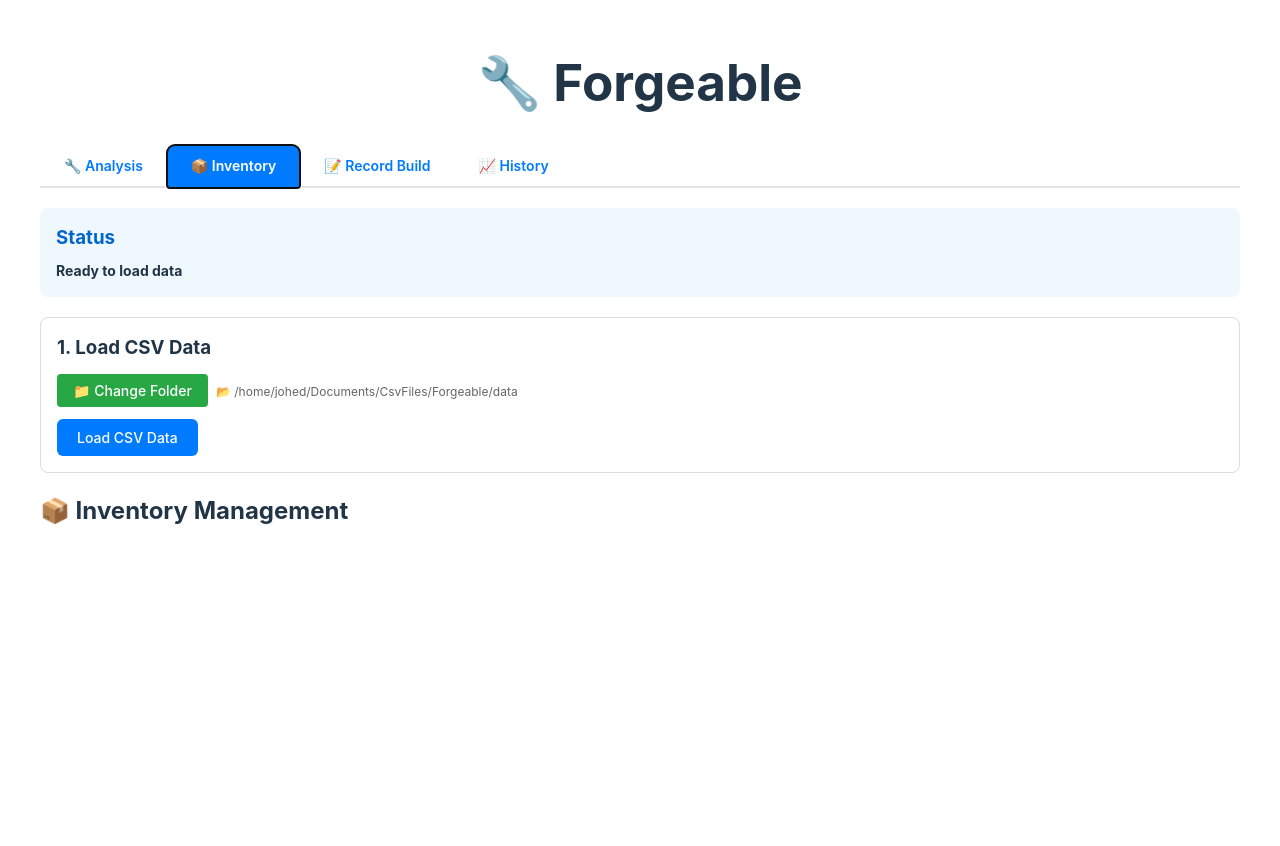
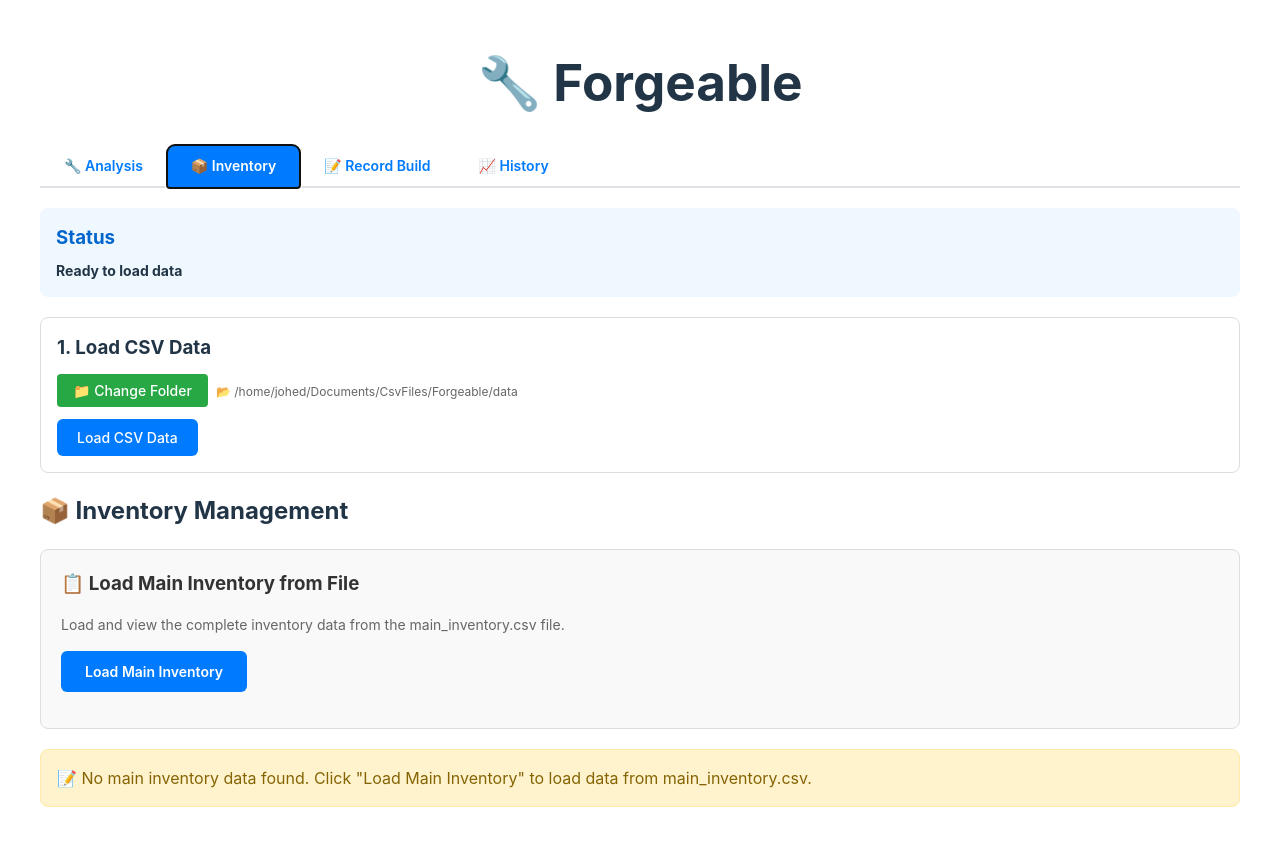
Before and after one commit to JOHED-Velca/Forgeable, a React (Vite) app in the folder apps/ui/: page / in a window 1280 px wide. Both pictures are taken after a click on the button "📦 Inventory". Before the commit the page ends 800 px from the top, so only its background shows below. Built offline with nearby package versions, Linux system fonts and the light colour scheme.

Commit message:
inventory display file change attempt

```diff
--- a/apps/ui/src/App.tsx
+++ b/apps/ui/src/App.tsx
@@ -1,10 +1,11 @@
 import { useState } from "react";
-import { loadData, recordBuild, loadPanelHistory } from "./services/native";
+import { loadData, recordBuild, loadPanelHistory, loadMainInventory } from "./services/native";
 import type {
   SKU,
   DataSnapshot,
   Buildability,
   BuildHistoryRecord,
+  InventoryItem,
 } from "./domain/types";
 import { indexBomByParent, explodeBom } from "./domain/bomExplode";
 
@@ -38,6 +39,10 @@ export default function App() {
   const [isRecordingBuild, setIsRecordingBuild] = useState(false);
   const [panelHistory, setPanelHistory] = useState<BuildHistoryRecord[]>([]);
   const [isLoadingHistory, setIsLoadingHistory] = useState(false);
+
+  // Main inventory state
+  const [mainInventory, setMainInventory] = useState<InventoryItem[]>([]);
+  const [isLoadingMainInventory, setIsLoadingMainInventory] = useState(false);
 
   // Keep existing validation function
   const validateCsvData = (
@@ -296,6 +301,29 @@ export default function App() {
       setPanelHistory([]);
     } finally {
       setIsLoadingHistory(false);
+    }
+  };
+
+  const loadMainInventoryData = async () => {
+    if (!selectedFolder) {
+      setTestStatus("❌ Please select a data folder first");
+      return;
+    }
+
+    setIsLoadingMainInventory(true);
+    try {
+      const inventory = await loadMainInventory(selectedFolder);
+      setMainInventory(inventory);
+      setTestStatus(`✅ Main inventory loaded: ${inventory.length} items found`);
+    } catch (error) {
+      setTestStatus(
+        `❌ Failed to load main inventory: ${
+          error instanceof Error ? error.message : String(error)
+        }`
+      );
+      setMainInventory([]);
+    } finally {
+      setIsLoadingMainInventory(false);
     }
   };
 
@@ -822,8 +850,55 @@ export default function App() {
       >
         <h2 style={{ margin: "0 0 20px 0" }}>📦 Inventory Management</h2>
 
-        {/* Stock Levels Section */}
-        {data && data.stock && data.stock.length > 0 && (
+        {/* Load Main Inventory Section */}
+        <div
+          style={{
+            background: "#f9f9f9",
+            border: "1px solid #ddd",
+            borderRadius: 8,
+            padding: 20,
+            margin: "20px 0",
+          }}
+        >
+          <h3 style={{ margin: "0 0 16px 0", color: "#333" }}>
+            📋 Load Main Inventory from File
+          </h3>
+          <p style={{ margin: "0 0 16px 0", color: "#666", fontSize: 14 }}>
+            Load and view the complete inventory data from the main_inventory.csv file.
+          </p>
+
+          <button
+            onClick={loadMainInventoryData}
+            disabled={isLoadingMainInventory || !selectedFolder}
+            style={{
+              background: !selectedFolder
+                ? "#6c757d"
+                : isLoadingMainInventory
+                ? "#ccc"
+                : "#007bff",
+              color: "white",
+              border: "none",
+              padding: "12px 24px",
+              borderRadius: 6,
+              cursor:
+                !selectedFolder || isLoadingMainInventory ? "not-allowed" : "pointer",
+              fontSize: 14,
+              fontWeight: 600,
+              marginBottom: 16,
+            }}
+          >
+            {isLoadingMainInventory ? "Loading..." : "Load Main Inventory"}
+          </button>
+
+          {!selectedFolder && (
+            <p style={{ margin: "8px 0 0 0", color: "#dc3545", fontSize: 12 }}>
+              Please select a data folder first
+            </p>
+          )}
+        </div>
+
+        {/* Main Inventory Levels Section */}
+        {mainInventory.length > 0 && (
           <div
             style={{
               background: "#fff",
@@ -834,7 +909,7 @@ export default function App() {
             }}
           >
             <h3 style={{ margin: "0 0 16px 0", color: "#333" }}>
-              📊 Current Stock Levels
+              📊 Main Inventory Levels ({mainInventory.length} items)
             </h3>
             <div style={{ overflow: "auto", maxHeight: 400 }}>
               <table style={{ width: "100%", borderCollapse: "collapse" }}>
@@ -849,7 +924,29 @@ export default function App() {
                         fontWeight: 600,
                       }}
                     >
-                      Part SKU
+                      SKU
+                    </th>
+                    <th
+                      style={{
+                        padding: "10px 12px",
+                        textAlign: "left",
+                        borderBottom: "2px solid #dee2e6",
+                        fontSize: 12,
+                        fontWeight: 600,
+                      }}
+                    >
+                      Name
+                    </th>
+                    <th
+                      style={{
+                        padding: "10px 12px",
+                        textAlign: "center",
+                        borderBottom: "2px solid #dee2e6",
+                        fontSize: 12,
+                        fontWeight: 600,
+                      }}
+                    >
+                      UOM
                     </th>
                     <th
                       style={{
@@ -883,24 +980,49 @@ export default function App() {
                       }}
                     >
                       Available
+                    </th>
+                    <th
+                      style={{
+                        padding: "10px 12px",
+                        textAlign: "right",
+                        borderBottom: "2px solid #dee2e6",
+                        fontSize: 12,
+                        fontWeight: 600,
+                      }}
+                    >
+                      Reorder Point
+                    </th>
+                    <th
+                      style={{
+                        padding: "10px 12px",
+                        textAlign: "left",
+                        borderBottom: "2px solid #dee2e6",
+                        fontSize: 12,
+                        fontWeight: 600,
+                      }}
+                    >
+                      Supplier
                     </th>
                   </tr>
                 </thead>
                 <tbody>
-                  {data.stock
+                  {mainInventory
                     .slice()
                     .sort((a, b) => a.sku.localeCompare(b.sku))
-                    .map((stockItem) => {
-                      const available =
-                        stockItem.on_hand_qty - stockItem.reserved_qty;
-                      const isLowStock = available <= 0;
+                    .map((item) => {
+                      const isLowStock = item.available_qty <= (item.reorder_point || 0);
+                      const isOutOfStock = item.available_qty <= 0;
 
                       return (
                         <tr
-                          key={stockItem.sku}
+                          key={item.sku}
                           style={{
                             borderBottom: "1px solid #f1f3f4",
-                            background: isLowStock ? "#fff5f5" : "transparent",
+                            background: isOutOfStock
+                              ? "#fff5f5"
+                              : isLowStock
+                              ? "#fffbf0"
+                              : "transparent",
                           }}
                         >
                           <td
@@ -908,9 +1030,28 @@ export default function App() {
                               padding: "8px 12px",
                               fontSize: 12,
                               fontFamily: "monospace",
+                              fontWeight: 600,
                             }}
                           >
-                            {stockItem.sku}
+                            {item.sku}
+                          </td>
+                          <td
+                            style={{
+                              padding: "8px 12px",
+                              fontSize: 12,
+                            }}
+                          >
+                            {item.name}
+                          </td>
+                          <td
+                            style={{
+                              padding: "8px 12px",
+                              textAlign: "center",
+                              fontSize: 11,
+                              color: "#666",
+                            }}
+                          >
+                            {item.uom}
                           </td>
                           <td
                             style={{
@@ -919,7 +1060,7 @@ export default function App() {
                               fontSize: 12,
                             }}
                           >
-                            {stockItem.on_hand_qty}
+                            {item.on_hand_qty}
                           </td>
                           <td
                             style={{
@@ -928,7 +1069,7 @@ export default function App() {
                               fontSize: 12,
                             }}
                           >
-                            {stockItem.reserved_qty}
+                            {item.reserved_qty}
                           </td>
                           <td
                             style={{
@@ -936,11 +1077,35 @@ export default function App() {
                               textAlign: "right",
                               fontSize: 12,
                               fontWeight: 600,
-                              color: isLowStock ? "#dc3545" : "#28a745",
+                              color: isOutOfStock
+                                ? "#dc3545"
+                                : isLowStock
+                                ? "#fd7e14"
+                                : "#28a745",
                             }}
                           >
-                            {Math.max(0, available)}
-                            {isLowStock && " ⚠️"}
+                            {item.available_qty}
+                            {isOutOfStock && " ❌"}
+                            {isLowStock && !isOutOfStock && " ⚠️"}
+                          </td>
+                          <td
+                            style={{
+                              padding: "8px 12px",
+                              textAlign: "right",
+                              fontSize: 12,
+                              color: "#666",
+                            }}
+                          >
+                            {item.reorder_point || "-"}
+                          </td>
+                          <td
+                            style={{
+                              padding: "8px 12px",
+                              fontSize: 11,
+                              color: "#666",
+                            }}
+                          >
+                            {item.supplier || "-"}
                           </td>
                         </tr>
                       );
@@ -949,9 +1114,25 @@ export default function App() {
               </table>
             </div>
             <div style={{ marginTop: "12px", fontSize: "12px", color: "#666" }}>
-              ⚠️ indicates low or out-of-stock items. Available = On Hand -
-              Reserved.
+              ❌ indicates out-of-stock items. ⚠️ indicates items below reorder point.
+              Available = On Hand - Reserved.
             </div>
+          </div>
+        )}
+
+        {mainInventory.length === 0 && selectedFolder && (
+          <div
+            style={{
+              background: "#fff3cd",
+              border: "1px solid #ffeaa7",
+              borderRadius: 8,
+              padding: 16,
+              margin: "20px 0",
+            }}
+          >
+            <p style={{ margin: 0, color: "#856404" }}>
+              📝 No main inventory data found. Click "Load Main Inventory" to load data from main_inventory.csv.
+            </p>
           </div>
         )}
       </div>
--- a/apps/ui/src/services/native.ts
+++ b/apps/ui/src/services/native.ts
@@ -1,8 +1,12 @@
 import { invoke } from "@tauri-apps/api/core";
-import type { DataSnapshot, BuildHistoryRecord } from "../domain/types";
+import type { DataSnapshot, BuildHistoryRecord, InventoryItem } from "../domain/types";
 
 export async function loadData(dataDir: string): Promise<DataSnapshot> {
   return await invoke<DataSnapshot>("load_data", { dataDir });
+}
+
+export async function loadMainInventory(dataDir: string): Promise<InventoryItem[]> {
+  return await invoke<InventoryItem[]>("load_main_inventory", { dataDir });
 }
 
 export async function recordBuild(
```
Also changed, not shown: 2 other files (tests, documents, lock files or other folders).
